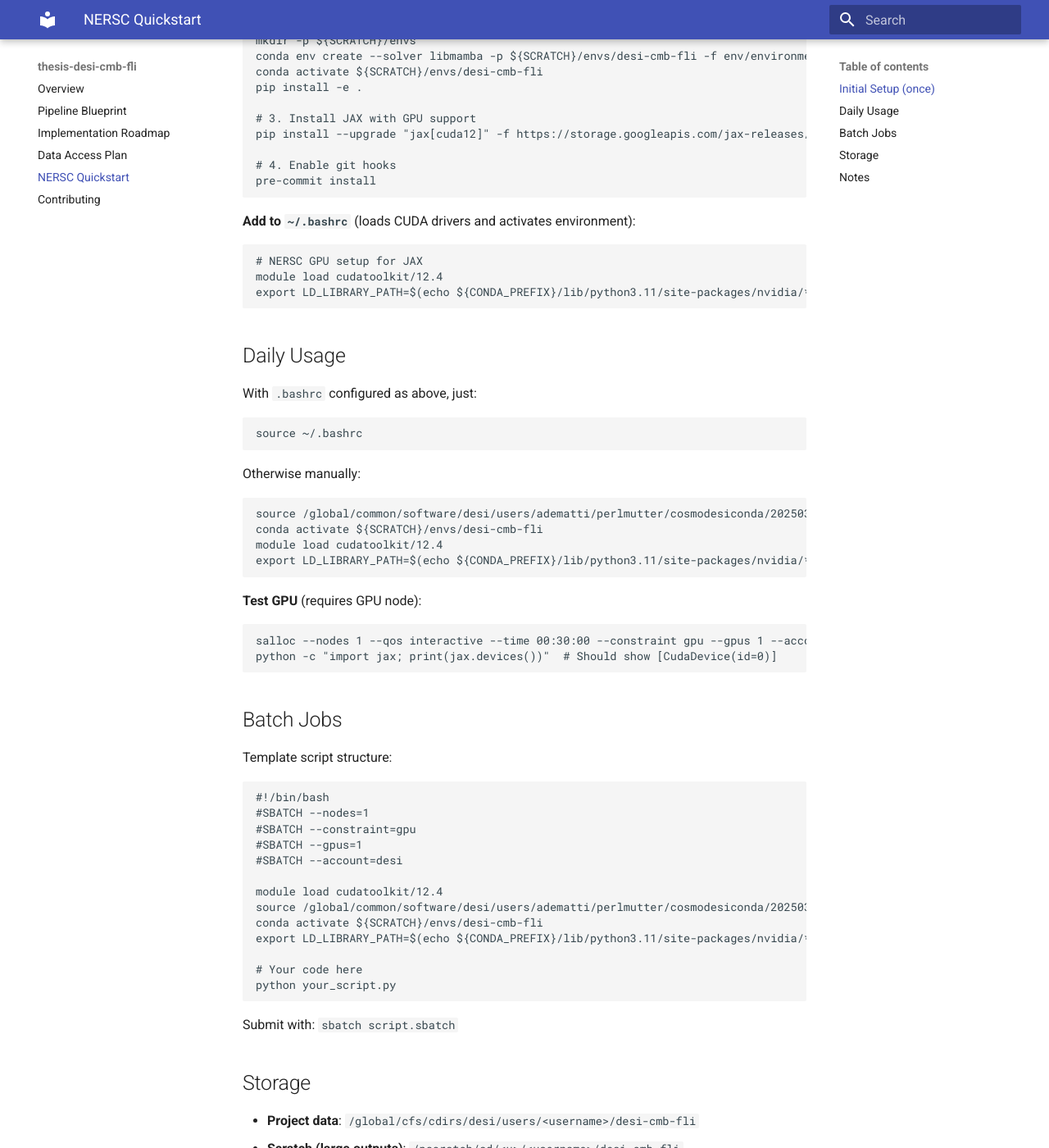
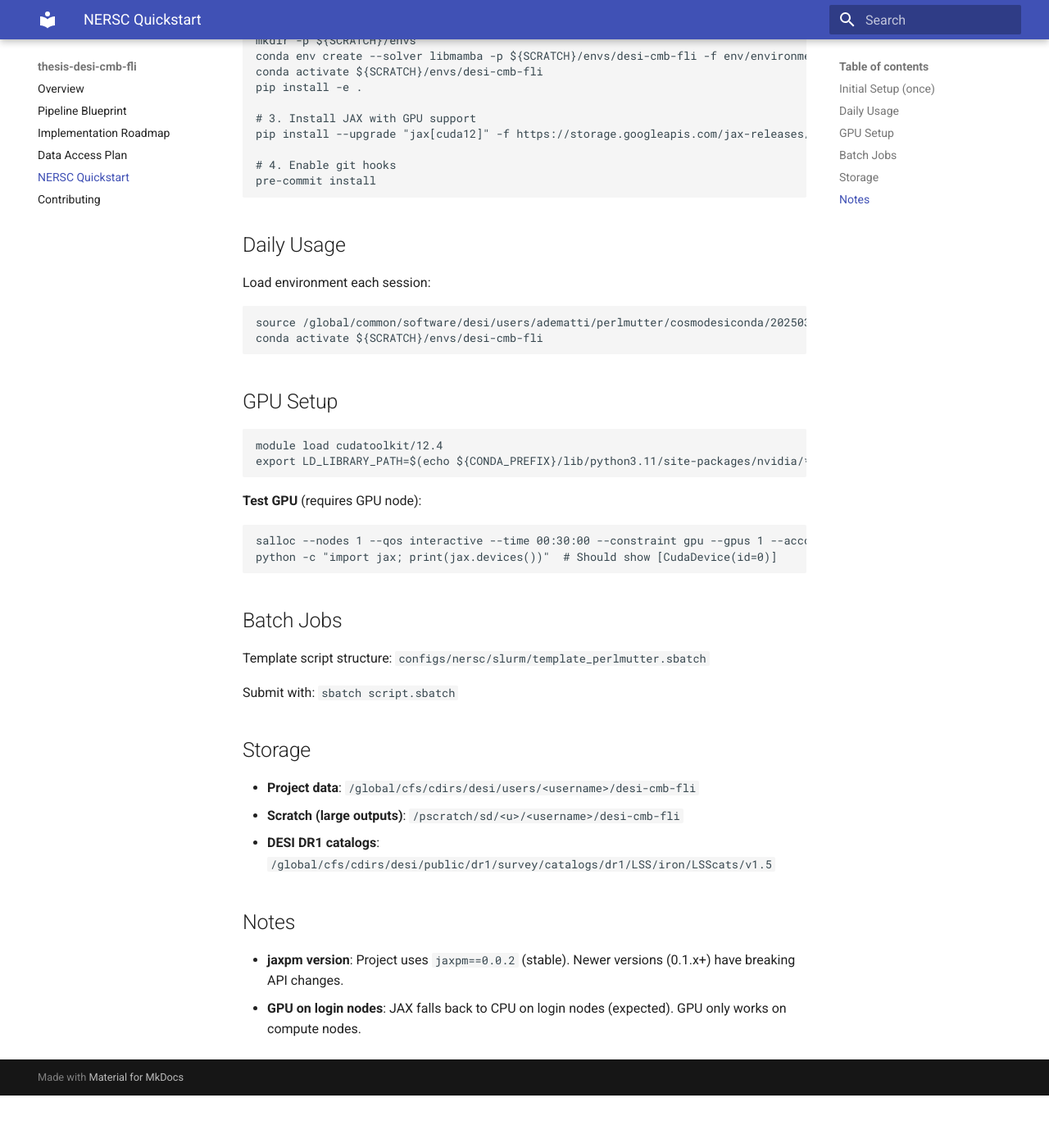
Before and after one commit to Joletaxi19/thesis-desi-cmb-fli, an MkDocs documentation site: the page built from docs/hpc.md, in a window 1280 px wide and 1400 px high, scrolled down 362 px. Shown: the whole window at 82% size. Built offline with MkDocs 1.6.1 and Material for MkDocs 9.7.7, drawn with Linux system fonts in a browser that asks for light colours; after the commit the page ends 1698 px from its top, so only the background shows below that.

Commit message:
doc ameliorations

````diff
--- a/docs/hpc.md
+++ b/docs/hpc.md
@@ -22,24 +22,17 @@
 pre-commit install
 ```
 
-**Add to `~/.bashrc`** (loads CUDA drivers and activates environment):
-```bash
-# NERSC GPU setup for JAX
-module load cudatoolkit/12.4
-export LD_LIBRARY_PATH=$(echo ${CONDA_PREFIX}/lib/python3.11/site-packages/nvidia/*/lib | tr ' ' ':'):${LD_LIBRARY_PATH}
-```
-
 ## Daily Usage
 
-With `.bashrc` configured as above, just:
-```bash
-source ~/.bashrc
-```
-
-Otherwise manually:
+Load environment each session:
 ```bash
 source /global/common/software/desi/users/adematti/perlmutter/cosmodesiconda/20250331-1.0.0/conda/etc/profile.d/conda.sh
 conda activate ${SCRATCH}/envs/desi-cmb-fli
+```
+
+## GPU Setup
+
+```bash
 module load cudatoolkit/12.4
 export LD_LIBRARY_PATH=$(echo ${CONDA_PREFIX}/lib/python3.11/site-packages/nvidia/*/lib | tr ' ' ':'):${LD_LIBRARY_PATH}
 ```
@@ -52,22 +45,7 @@
 
 ## Batch Jobs
 
-Template script structure:
-```bash
-#!/bin/bash
-#SBATCH --nodes=1
-#SBATCH --constraint=gpu
-#SBATCH --gpus=1
-#SBATCH --account=desi
-
-module load cudatoolkit/12.4
-source /global/common/software/desi/users/adematti/perlmutter/cosmodesiconda/20250331-1.0.0/conda/etc/profile.d/conda.sh
-conda activate ${SCRATCH}/envs/desi-cmb-fli
-export LD_LIBRARY_PATH=$(echo ${CONDA_PREFIX}/lib/python3.11/site-packages/nvidia/*/lib | tr ' ' ':'):${LD_LIBRARY_PATH}
-
-# Your code here
-python your_script.py
-```
+Template script structure: `configs/nersc/slurm/template_perlmutter.sbatch`
 
 Submit with: `sbatch script.sbatch`
 
````
Also changed, not shown: docs/data_access.md (+1 -2 lines), pyproject.toml (+0 -13 lines), 2 other files.
